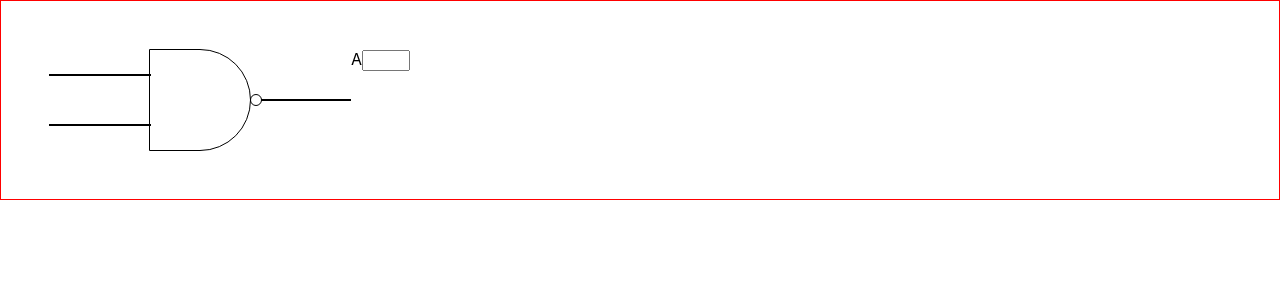
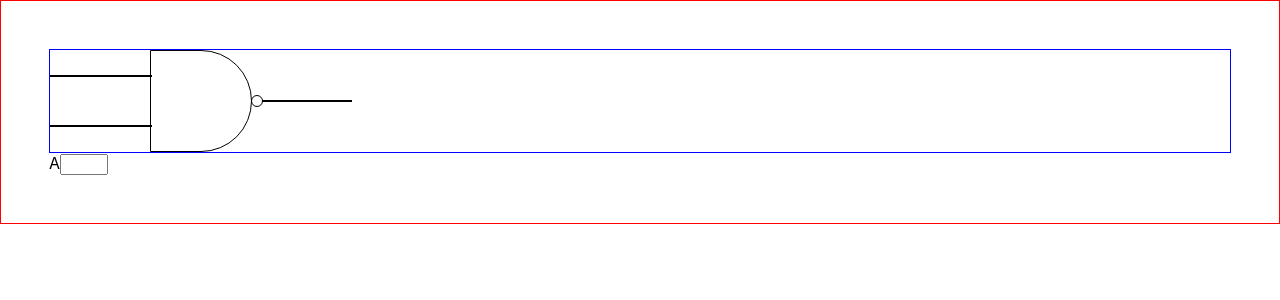
Before and after one commit to daniel-schroeder-dev/logic-gates, a React (Create React App) app: page / in a window 1280 px wide. Shown: the top 300 px of the page. Built offline with nearby package versions, Linux system fonts and the light colour scheme.

Commit message:
Setup GateTrack and include GateContainer in it.

```diff
--- a/src/App.css
+++ b/src/App.css
@@ -2,5 +2,6 @@
   padding: 48px;
   border: 1px solid red;
   display: flex;
+  flex-direction: column;
   position: relative;
 }
--- a/src/App.js
+++ b/src/App.js
@@ -4,12 +4,14 @@ import Line from './components/Line/Line';
 import LineContainer from './components/LineContainer/LineContainer';
 import NandGate from './components/NandGate/NandGate';
 import GateContainer from './components/GateContainer/GateContainer';
+import GateTrack from './components/GateTrack/GateTrack';
 
 import './App.css';
 
 function App() {
   return (
     <div className="app">
+      <GateTrack>
         <GateContainer>
           <LineContainer>
             <Line top={25} />
@@ -20,6 +22,7 @@ function App() {
             <Line top={50} isOutput={true} />
           </LineContainer>
         </GateContainer>
+      </GateTrack>
       <form>
         <div>
           <label for="inputA">A</label>
--- a/src/components/GateTrack/GateTrack.css
+++ b/src/components/GateTrack/GateTrack.css
@@ -0,0 +1,4 @@
+.gate-track {
+  display: flex;
+  border: 1px solid blue;
+}
--- a/src/components/GateTrack/GateTrack.js
+++ b/src/components/GateTrack/GateTrack.js
@@ -0,0 +1,10 @@
+import React from 'react';
+import './GateTrack.css';
+
+function GateTrack(props) {
+  return (
+    <div className="gate-track">{props.children}</div>
+  );
+}
+
+export default GateTrack;
```
Lines whose indentation alone changed are shown as unchanged.
